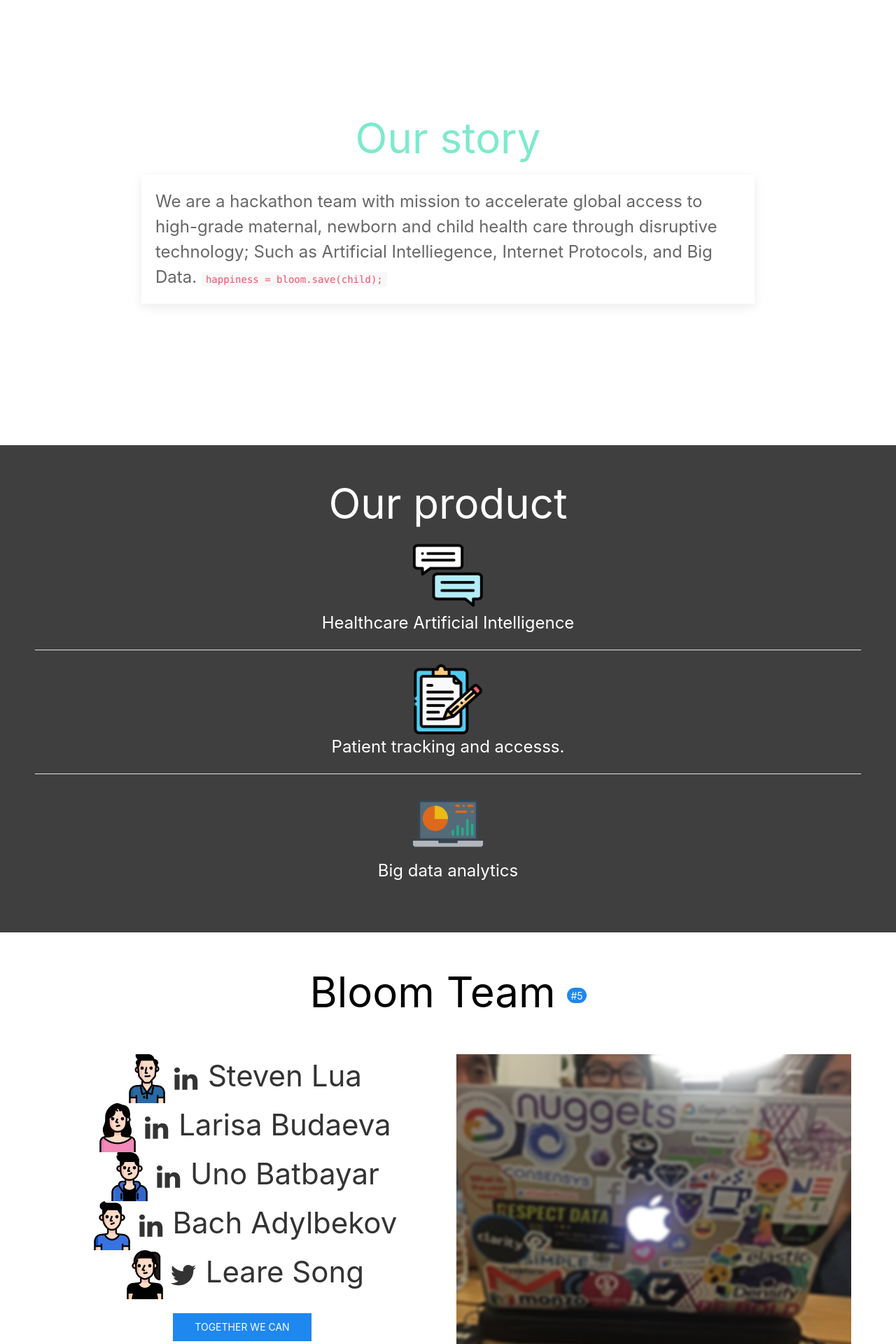
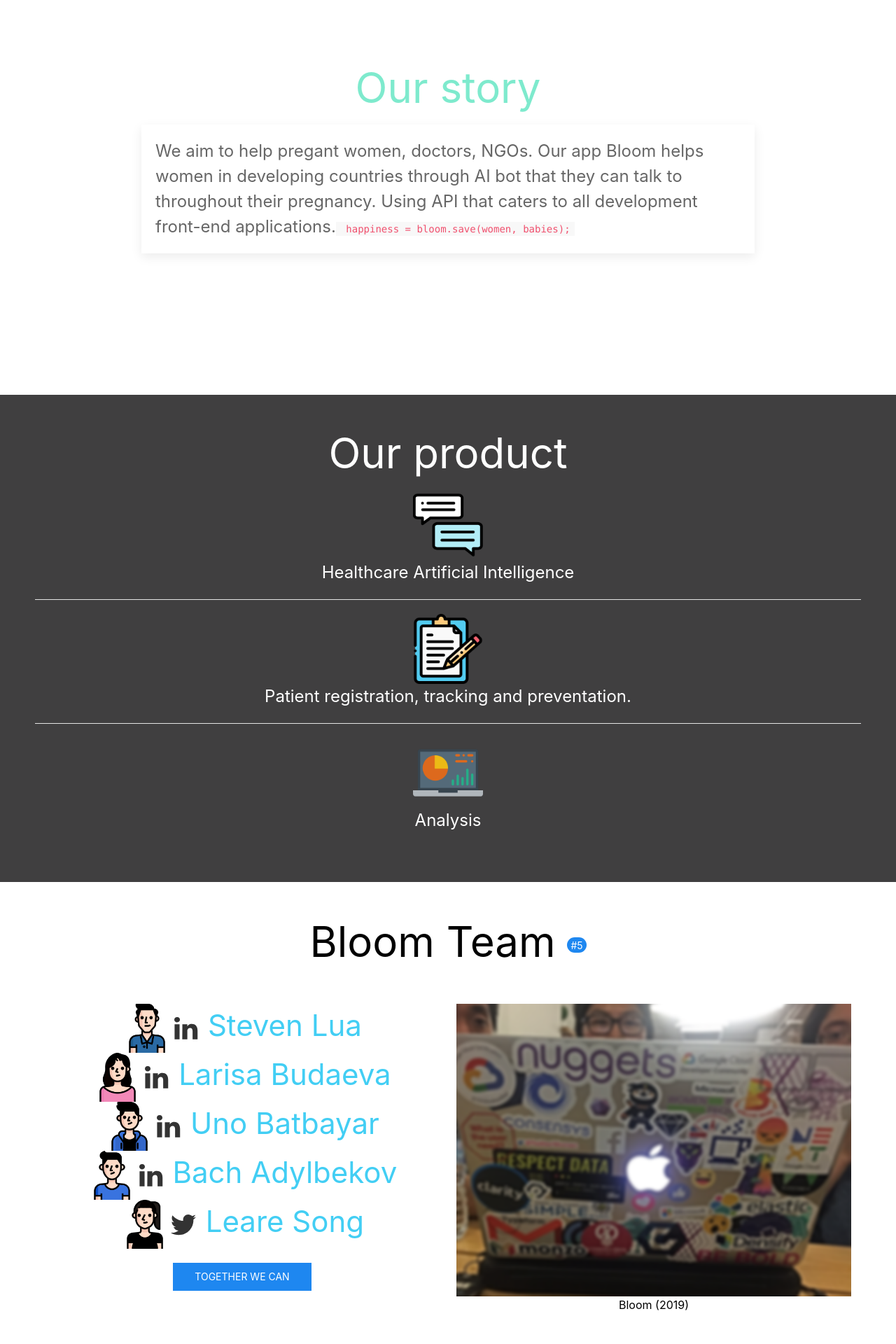
Before and after one commit to unobatbayar/Bloom, a PHP site: page / in a window 1280 px wide. Shown: the part 840-2760 px from the top of the page at 70% size. Run offline with PHP 8.4, Linux system fonts and the light colour scheme; data that the repository does not hold is empty.

Commit message:
feat: final version with all features

```diff
--- a/htdocs/class/User.php
+++ b/htdocs/class/User.php
@@ -16,15 +16,10 @@
 
         if($this->mysqli->query("INSERT INTO patients (baby_due_date, blood_type, born, health_status, name)"
         . "VALUES ('$baby_due_date', '$blood_type', '$born', '$health_status', '$name')")){
-            header('Location: ../index');
-            echo 'successful';
-
         }
         else{
-            header('Location: ../index');
-            echo 'unsuccessful';
         }
-
+        header('Location: ../index');
     }
 
     public function output_data(){
--- a/htdocs/css/additional.css
+++ b/htdocs/css/additional.css
@@ -1,9 +1,17 @@
 #welcometobloom {
     border: 2px solid #7eeacd;
-    padding: 250px;
+    padding: 210px;
     background-repeat: no-repeat;
     background-size: auto;
     background-color: #7eeacd;
+}
+
+#tabnavigations {
+  border: 2px solid #7eeacd;
+  padding: 70px;
+  background-repeat: no-repeat;
+  background-size: auto;
+  background-color: #7eeacd;
 }
 
 #aboutus {
--- a/htdocs/functions.js
+++ b/htdocs/functions.js
@@ -20,8 +20,8 @@
   document.getElementById("output").innerHTML += "You: " + "<span class='uk-label'>" + input + "</span>"+ space;
 
   //Bot
-  if (input in data) document.getElementById("output").innerHTML += "Dr. Botson: " + "<span class='uk-label uk-label-success'>" + data[input]+ "</span>"+ space;
-  else document.getElementById("output").innerHTML += "Dr. Boston: " + "<span class='uk-label uk-label-success'>" + exceptions[num] + "</span>"+ space;
+  if (input in data) document.getElementById("output").innerHTML += "Bloomie: " + "<span class='uk-label uk-label-success'>" + data[input]+ "</span>"+ space;
+  else document.getElementById("output").innerHTML += "Bloomie: " + "<span class='uk-label uk-label-success'>" + exceptions[num] + "</span>"+ space;
 }
 //HashSet
 data = {
@@ -29,6 +29,22 @@
   "change" : "Would you like to change the language?",
   "help" : "Please call: Europe - 112, Africa - 10111, North America - 911, Syria - 999",
   "hi" : "Hello",
+  "what" : "Sorry, I don't know",
+  "how old are you?" : "42",
+  "will google hire me" : "Yes",
+  "hi" : "Hello",
+  "what" : "Nothing",
+  "i am not well": "oh sorry to hear that, <br> can you tell me what is wrong?",
+  "i am not feeling well": "sorry to hear that, <br> can you tell me more?",
+  "i am bleeding and swollen": "oh no, we suggest that <br> you go visit your nearest doctor",
+  "who are you" : "My name is Bloomie and I am your friend <br> to help you through your pregnancy",
+  "where am i" : "London",
+  "i am bleeding": "oh sorry to hear that, we suggest <br>you go to your nearest clinic",
+  "1 + 1" : "2",
+  "one plus one" : "two",
+  "stop" : "Exiting now...",
+  "apple" : "Apple Inc is one of the greatest company",
+  "who is john" : "A very old man",
   "how are you?" : "good",
   "ok" : ":)",
   "مرحبا": "كيف حالكم",
--- a/htdocs/include/footer.php
+++ b/htdocs/include/footer.php
@@ -3,12 +3,12 @@
 <table class="uk-table uk-text-center" >
 
 <td width="5%" valign="left">
- <h6> <a class="uk-text-large uk-text-primary" uk-toggle="target: #offcanvas-pmnch">PMNCH <span uk-icon="social"></span></a> </h6>
+ <h6> <a class="uk-text-large uk-text-primary" uk-toggle="target: #offcanvas-pmnch"><font color="#7eeacd">PMNCH <span uk-icon="social"></span></font></a> </h6>
  </td>
 
 
  </table>
- <p class="uk-text-center" style="valign:bottom; width:100%; text-align: center" ><font color="white" size="3"> Fintech Hackathon Week 2019 | Team Bloom &copy; <?php echo date("Y");?></font>  </p>
+ <p class="uk-text-center" style="valign:bottom; width:100%; text-align: center" ><font color="#7eeacd" size="3"> Fintech Hackathon Week 2019 | Team Bloom &copy; <?php echo date("Y");?></font>  </p>
 
 </div>
 </footer>
--- a/htdocs/include/header.php
+++ b/htdocs/include/header.php
@@ -2,7 +2,7 @@
 	require 'sources.php';
 ?>
 <!-- Desktop navigation -->
-    <nav class="uk-navbar uk-visible@l" data-uk-sticky="" style="background:white">
+    <nav class="uk-navbar " data-uk-sticky="" style="background:white">
     <ul class="uk-navbar-nav" >
         <li>
             <a href="../index" style="text-decoration:none ">
@@ -27,7 +27,7 @@
 
 
 <!-- Mobile navigation -->
-<nav class="uk-navbar uk-hidden@s" uk-navbar style="background:white">
+<!-- <nav class="uk-navbar uk-hidden@s" uk-navbar style="background:white">
 
 		<div class="uk-navbar-right">
 			<a uk-toggle="target: #mobile-header"><font color="black"> <span uk-icon="icon: menu; ratio: 2.5"></span> </font>  </a>
@@ -47,5 +47,5 @@
         </ul>
 	</div>
 </div>
-</div>
+</div> -->
 <!-- navigation ends -->
--- a/htdocs/index.php
+++ b/htdocs/index.php
@@ -1,6 +1,9 @@
 <?php
 require 'include/config.php';
 
+// Deleter
+    // if($mysqli->query("DELETE FROM patients WHERE name='asdf'")){
+    // echo 'done'; }
 ?>
 <!DOCTYPE html>
 <html>
@@ -16,14 +19,7 @@
 <?php include 'include/header.php'; ?>
 <!-- Big Header -->
 <div id="welcometobloom" class="uk-text-center">
-    <h1 class="uk-heading-primary">
-        <!-- <img src="Images/m4.png" alt="Smiley face" height="100" width="100">
-        <img src="Images/m1.png" alt="Smiley face" height="100" width="100">
-        <font color="black"> Bloom
-        <img src="Images/m2.png" alt="Smiley face" height="100" width="100">
-        <img src="Images/m3.png" alt="Smiley face" height="100" width="100">  -->
-    </h1>
-    <h3 class="uk-heading uk-text-bold"><font size="5"> Creating global access to high-grade maternal, newborn and child health care through technology</h3>
+    <h1 class="uk-heading uk-text-bold"><font size="8" color="white"> Helping pregnant women and new born babies in developing countries </font></h1>
     <h4></h4>
     <h1> <a class="uk-button uk-button-secondary" href="chatbot"><img src="Images/chat.png" alt="Smiley face" height="25" width="25"> Chat now</a> </h1>
 </div>
@@ -33,10 +29,9 @@
     <h1 class="uk-heading-primary uk-text-center" id="ourstory"><font color="#7eeacd"> Our story</h1>
         <div class="uk-card uk-card-default uk-card-small">
                 <div class="uk-text-left uk-card-small uk-card-body uk-text-break">
-                We are a hackathon team with mission to accelerate global access to high-grade maternal, newborn and child health care through disruptive technology; Such as Artificial Intelliegence, Internet Protocols, and Big Data. <code> happiness = bloom.save(child); </code>
+                <font size="5"> We aim to help pregant women, doctors, NGOs. Our app Bloom helps women in developing countries through AI bot that they can talk to throughout their pregnancy. Using API that caters to all development front-end applications.<code> happiness = bloom.save(women, babies); </code></font>
                 </div>
         </div>
-
 </div>
 <!---->
 <!-- Product -->
@@ -46,9 +41,9 @@
         <dt><img src="Images/chat.png" alt="Smiley face" height="100" width="100"></dt>
         <dd>Healthcare Artificial Intelligence</dd>
         <dt><img src="Images/note.png" alt="Smiley face" height="100" width="100"></dt>
-        <dd>Patient tracking and accesss.</dd>
+        <dd>Patient registration, tracking and preventation.</dd>
         <dt><img src="Images/analytics.png" alt="Smiley face" height="100" width="100"></dt>
-        <dd>Big data analytics</dd>
+        <dd>Analysis</dd>
     </dl>
 
 </div>
@@ -60,11 +55,11 @@
     <div class="uk-container">
         <td class="width="50%" valign="left">
         <ul class="uk-list uk-text-large"><h1>
-                <li><img src="Images/steven.png" alt="Smiley face" height="70" width="70"><span uk-icon="icon: linkedin; ratio: 2"></span> Steven Lua</li>
-                <li><img src="Images/larisa.png" alt="Smiley face" height="70" width="70"><span uk-icon="icon: linkedin; ratio: 2"></span> Larisa Budaeva</li>
-                <li><img src="Images/uno.png" alt="Smiley face" height="70" width="70"><span uk-icon="icon: linkedin; ratio: 2"></span> Uno Batbayar</li>
-                <li><img src="Images/bach.png" alt="Smiley face" height="70" width="70"><span uk-icon="icon: linkedin; ratio: 2"></span> Bach Adylbekov</li>
-                <li><img src="Images/song.png" alt="Smiley face" height="70" width="70"><span uk-icon="icon: twitter; ratio: 2"></span> Leare Song</li></h1>
+                <li><img src="Images/steven.png" alt="Smiley face" height="70" width="70"><span uk-icon="icon: linkedin; ratio: 2"></span> <a href="https://www.linkedin.com/in/stevenlua/">Steven Lua</a></li>
+                <li><img src="Images/larisa.png" alt="Smiley face" height="70" width="70"><span uk-icon="icon: linkedin; ratio: 2"></span> <a href="https://www.linkedin.com/in/larisa-budaeva-0a175a66/">Larisa Budaeva</a></li>
+                <li><img src="Images/uno.png" alt="Smiley face" height="70" width="70"><span uk-icon="icon: linkedin; ratio: 2"></span> <a href="https://www.linkedin.com/in/unobatbayar/">Uno Batbayar</a></li>
+                <li><img src="Images/bach.png" alt="Smiley face" height="70" width="70"><span uk-icon="icon: linkedin; ratio: 2"></span> <a href="https://www.linkedin.com/in/bahadylbekov/">Bach Adylbekov</a></li>
+                <li><img src="Images/song.png" alt="Smiley face" height="70" width="70"><span uk-icon="icon: twitter; ratio: 2"></span> <a href="https://twitter.com/SongLeare">Leare Song</a></li></h1>
         </ul>
         <div uk-lightbox>
             <a class="uk-button uk-button-primary" href="Images/pregnant.png">together we can</a>
```
Also changed, not shown: htdocs/analytics.php (+8 -4 lines), htdocs/chatbot.php (+4 -5 lines), htdocs/patient.php (+6 -7 lines).
